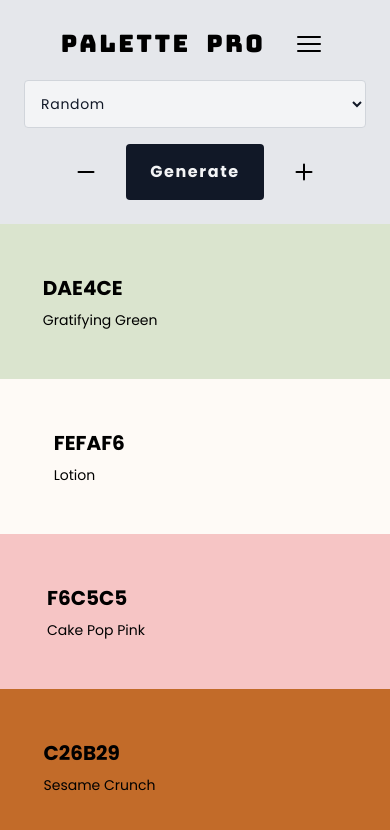
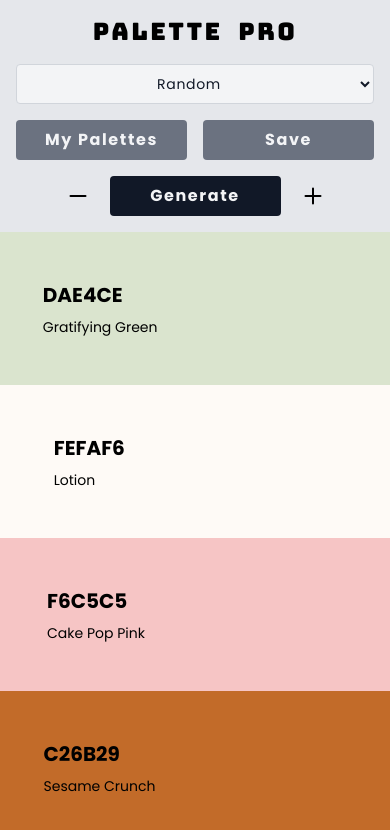
Before and after one commit to newportkat/color-scheme-generator, a React (Vite) app in the folder client/: page / in a window 390 px wide. Shown: the top 830 px of the page. Built offline with nearby package versions, Linux system fonts and the light colour scheme.

Commit message:
updated responsive styling

```diff
--- a/client/src/App.tsx
+++ b/client/src/App.tsx
@@ -19,6 +19,7 @@ const App = () => {
     const [colors, setColors] = useState(
         createRandomInitialColors(numberOfColors)
     )
+    const [showMobileMenu, setShowMobileMenu] = useState(false)
     const [mode, setMode] = useState("Random")
 
     const createRandomPalette = () => {
@@ -191,34 +192,18 @@ const App = () => {
     ))
 
     return (
-        <div className="flex h-screen flex-col bg-gray-200 ">
-            <section className="flex flex-col items-center justify-center gap-4 p-6">
-                <div className="flex w-full items-center justify-center gap-6">
+        <div className="flex h-screen flex-col">
+            <section className="flex flex-col items-center justify-center p-4 gap-4 sm:p-6">
                 <Link
                     to="/"
-                        className="font-bungee text-2xl tracking-widest"
+                    className="text-center font-bungee text-2xl tracking-widest"
                 >
                     Palette&nbsp; Pro
                 </Link>
-                    <svg
-                        xmlns="http://www.w3.org/2000/svg"
-                        fill="none"
-                        viewBox="0 0 24 24"
-                        strokeWidth={1.5}
-                        stroke="currentColor"
-                        className="h-10 w-10 cursor-pointer rounded p-1 hover:backdrop-contrast-75 lg:hidden"
-                    >
-                        <path
-                            strokeLinecap="round"
-                            strokeLinejoin="round"
-                            d="M3.75 6.75h16.5M3.75 12h16.5m-16.5 5.25h16.5"
-                        />
-                    </svg>
-                </div>
-                <div className="flex w-full items-center justify-center gap-4">
+
                 <select
                     name="mode"
-                        className="block h-full w-96 rounded border border-gray-300 bg-gray-100 p-3 text-sm tracking-wider text-gray-900 focus:border-gray-900 focus:ring-gray-900"
+                    className="w-full rounded border border-gray-300 bg-gray-100 text-center text-sm tracking-wider text-gray-900 focus:border-gray-900 focus:ring-gray-900 sm:w-1/2 p-2"
                     onChange={(event) => {
                         setMode(event.target.value)
                     }}
@@ -227,27 +212,30 @@ const App = () => {
                         <option key={mode.id}>{mode.name}</option>
                     ))}
                 </select>
+
+                <div className="flex w-full justify-center gap-4 text-center">
                     <Link
                         to="/saved"
-                        className="hidden rounded bg-gray-500 py-4 px-6 font-bold tracking-widest text-gray-100 transition duration-200 hover:bg-gray-800 lg:block"
+                        className="w-1/2 rounded bg-gray-500 font-bold tracking-widest text-gray-100 transition duration-200 hover:bg-gray-800 sm:w-1/4 p-2 lg:w-1/6"
                     >
                         My Palettes
                     </Link>
                     <button
                         onClick={savePalette}
-                        className="hidden rounded bg-gray-500 py-4 px-6 font-bold tracking-widest text-gray-100 transition duration-200 hover:bg-gray-800 lg:block"
+                        className="w-1/2 rounded bg-gray-500 font-bold tracking-widest text-gray-100 transition duration-200 hover:bg-gray-800 sm:w-1/4 p-2 lg:w-1/6"
                     >
                         Save
                     </button>
                 </div>
-                <div className="flex items-center gap-6">
+
+                <div className="flex w-full items-center justify-center gap-4 px-2">
                     <svg
                         xmlns="http://www.w3.org/2000/svg"
                         fill="none"
                         viewBox="0 0 24 24"
                         strokeWidth={1.5}
                         stroke="currentColor"
-                        className="h-8 w-8 cursor-pointer rounded stroke-2 p-1 transition hover:backdrop-contrast-75"
+                        className="flex h-8 w-8 cursor-pointer items-center justify-center rounded stroke-2 p-1 transition hover:backdrop-contrast-75"
                         onClick={decreaseColors}
                     >
                         <path
@@ -256,8 +244,9 @@ const App = () => {
                             d="M19.5 12h-15"
                         />
                     </svg>
+
                     <button
-                        className="rounded bg-gray-900 py-4 px-6 font-bold tracking-widest text-gray-100 transition duration-200 hover:bg-gray-800"
+                        className="w-1/2 rounded bg-gray-900 font-bold tracking-widest text-gray-100 transition duration-200 hover:bg-gray-800 sm:w-1/4 p-2 lg:w-1/6"
                         onClick={
                             mode === "Random"
                                 ? createRandomPalette
@@ -278,6 +267,7 @@ const App = () => {
                     >
                         Generate
                     </button>
+
                     <svg
                         xmlns="http://www.w3.org/2000/svg"
                         fill="none"
@@ -295,6 +285,7 @@ const App = () => {
                     </svg>
                 </div>
             </section>
+
             <section className="flex flex-grow flex-col lg:flex-row">
                 {colorElements}
             </section>
--- a/client/src/components/Swatch.tsx
+++ b/client/src/components/Swatch.tsx
@@ -14,12 +14,12 @@ const Swatch = (props: any) => {
         copyToClipboard(hexValue)
     }
 
-    const hslValues = props.colors.map((color: ColorObject) => (
+    const swatchElements = props.colors.map((color: ColorObject) => (
         <div
             style={{
                 backgroundColor: `hsl(${color.h}, ${color.s}%, ${color.l}%)`,
             }}
-            className="h-10 w-10 cursor-pointer"
+            className="h-12 w-12 cursor-pointer"
             key={color.id}
             onClick={() => {
                 copyHexToClipboard(color.h, color.s, color.l)
@@ -35,7 +35,7 @@ const Swatch = (props: any) => {
                 viewBox="0 0 24 24"
                 strokeWidth={1.5}
                 stroke="currentColor"
-                className="h-10 w-10 cursor-pointer p-1 backdrop-contrast-75 hover:backdrop-contrast-50"
+                className="h-12 w-12 cursor-pointer p-1 backdrop-contrast-75 hover:backdrop-contrast-50"
                 onClick={() => exportAsImage(exportRef.current, props.id)}
             >
                 <path
@@ -44,16 +44,14 @@ const Swatch = (props: any) => {
                     d="M3 16.5v2.25A2.25 2.25 0 005.25 21h13.5A2.25 2.25 0 0021 18.75V16.5M16.5 12L12 16.5m0 0L7.5 12m4.5 4.5V3"
                 />
             </svg>
-            <div className="flex flex-wrap" ref={exportRef}>
-                {hslValues}
-            </div>
+            <div ref={exportRef} className="flex flex-wrap">{swatchElements}</div>
             <svg
                 xmlns="http://www.w3.org/2000/svg"
                 fill="none"
                 viewBox="0 0 24 24"
                 strokeWidth={1.5}
                 stroke="currentColor"
-                className="h-10 w-10 cursor-pointer p-1 backdrop-contrast-75 hover:backdrop-contrast-50"
+                className="h-12 w-12 cursor-pointer p-1 backdrop-contrast-75 hover:backdrop-contrast-50"
                 onClick={props.deletePalette}
             >
                 <path
--- a/client/src/pages/Error.tsx
+++ b/client/src/pages/Error.tsx
@@ -3,22 +3,23 @@ import { Link } from "react-router-dom"
 
 const Error = () => {
     return (
-        <div className="flex h-screen flex-col bg-gray-200 ">
-            <section className="flex flex-col items-center justify-center gap-8 p-6">
-                <Link to="/" className="font-bungee text-2xl tracking-widest">
+        <div className="flex h-screen flex-col">
+            <section className="flex flex-col items-center justify-center gap-4 p-4 sm:p-6">
+                <Link
+                    to="/"
+                    className="text-center font-bungee text-2xl tracking-widest"
+                >
                     Palette&nbsp; Pro
                 </Link>
-
-                <div className="flex w-full flex-col items-center justify-center gap-8">
-                    <p className="flex items-center gap-2 text-center text-xl">
-                        <span className="text-4xl">😲</span> Page doesn't
-                        exist...
+                <div className="flex w-full flex-col items-center justify-center gap-6 text-center">
+                    <p className="flex items-center gap-2">
+                        <span className="text-4xl">😲</span> Page not found...
                     </p>
                     <Link
                         to="/"
-                        className="rounded bg-gray-500 py-4 px-6 font-bold tracking-widest text-gray-100 transition duration-200 hover:bg-gray-800"
+                        className="w-1/2 rounded bg-gray-500 p-2 font-bold tracking-widest text-gray-100 transition duration-200 hover:bg-gray-800 sm:w-1/4 lg:w-1/6"
                     >
-                        Take Me Home!
+                        Generator
                     </Link>
                 </div>
             </section>
```
Also changed, not shown: client/src/pages/SavedPalettes.tsx (+16 -13 lines). Lines whose indentation alone changed are shown as unchanged.
